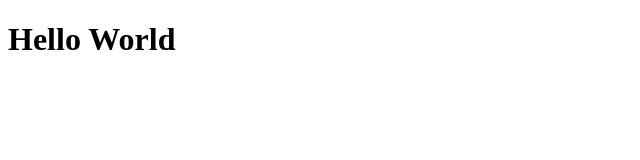
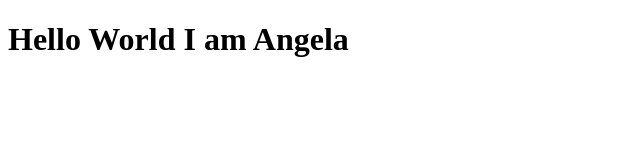
Before and after one commit to AGFroese/test, a plain HTML site: page index.html in a window 1280 px wide. Shown: the whole page, without its empty margins (0-640 px from the left). Drawn offline with Linux system fonts and the light colour scheme.

Commit message:
Update index.html

```diff
--- a/index.html
+++ b/index.html
@@ -6,6 +6,6 @@
     <title>Test</title>
 </head>
 <body>
- <h1>Hello World</h1>
+ <h1>Hello World I am Angela </h1>
 </body>
 </html>
```
